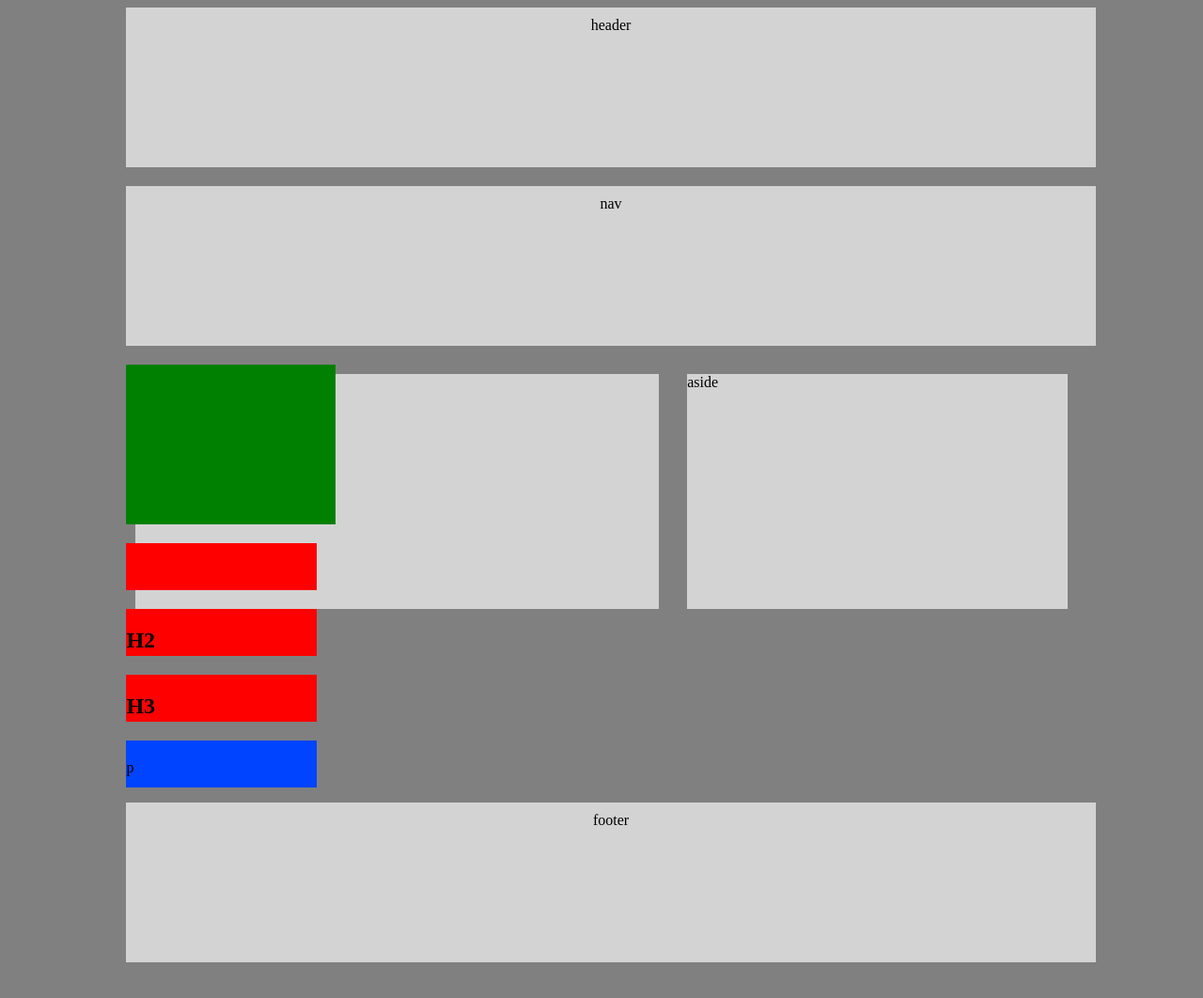
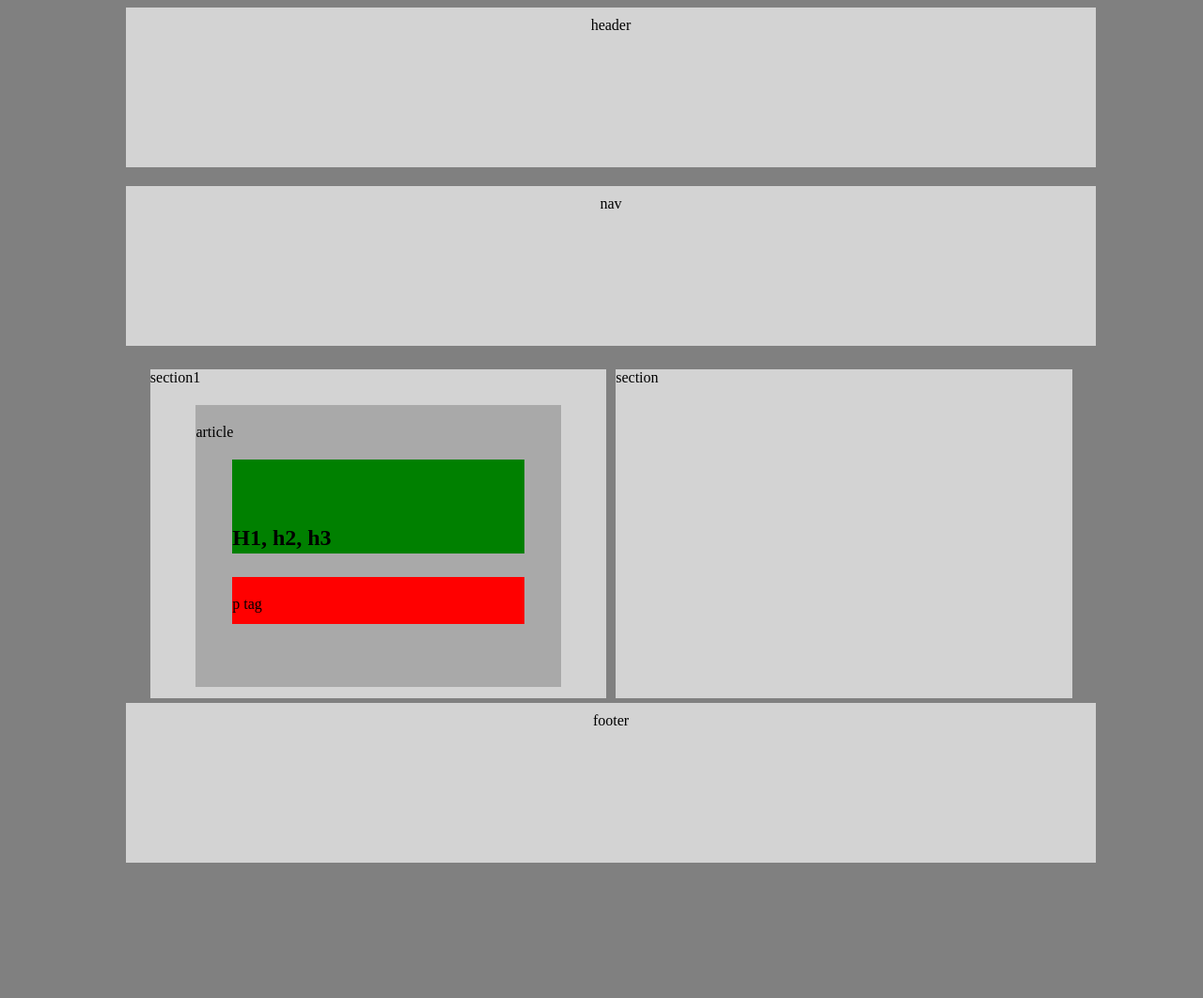
Before and after one commit to shornbeek/HW-Wireframe, a plain HTML site: page index.html in a window 1280 px wide. Shown: the whole page at 94% size. Drawn offline with Linux system fonts and the light colour scheme.

Commit message:
updated wire frame

```diff
--- a/index.html
+++ b/index.html
@@ -9,6 +9,37 @@
 </head>
 <body>
 
+<div class="con">
+    <header>header</header>
+    <nav>nav</nav>
+
+    <div class="section1"> section
+
+
+    </div>
+    <div class="section1">section1
+
+        <div class="article"> article
+            <h2 class="h2">H1, h2, h3</h2>
+            <p> p tag</p>
+        </div>
+    </div>
+    <footer>footer</footer>
+  </div>
+
+
+  </div>
+</div>
+
+
+
+
+</body>
+</html>
+
+
+
+  <!--
  <div class="container">
     <header>header</header>
     <nav>nav</nav>
@@ -26,18 +57,9 @@
      <p>p</p>
 
       </div>
-     </div>
-
-     <footer>footer</footer>
-
-    </div>
+     </div> -->
 
 
-
-
-
-</body>
-</html>
 
 
 <!-- 1. Your HTML should have each of the following sections:
--- a/style.css
+++ b/style.css
@@ -8,10 +8,103 @@ header {
     margin-bottom: 20px;
 }
 
+.con  {
+ width: 80%;
+ margin: 0 10% 20% 10%;
+
+}
+
 body {
     background-color: gray;
 }
 
+nav {
+    width: 100%;
+    height: 150px;
+    background-color: lightgray;
+    text-align: center;
+    padding: 10px;
+    vertical-align: middle;
+    margin-bottom: 20px;
+    position: relative;
+}
+
+/* .section {
+    width: 48%;
+    height: 350px;
+    background-color: lightgray;
+    margin: 5px;
+    position: relative;
+
+} */
+
+.section1 {
+    width: 48%;
+    height: 350px;
+    background-color: lightgray;
+    margin: 5px;
+    float: right;
+    position: relative;
+    float: right;
+}
+
+.article {
+    width: 100%;
+    position: absolute;
+    width: 80%;
+    height: 80%;
+    background-color: darkgray;
+    padding-top: 20px;
+    margin-top: 20px;
+    margin-right: 10%;
+    margin-left: 10%;
+
+
+}
+
+.h2 {
+    position: relative;
+    width: 80%;
+    height: 20px;
+    background-color: green;
+    padding-top: 70px;
+    margin-top: 20px;
+    margin-right: 10%;
+    margin-left: 10%;
+    padding-bottom: 10px;
+
+}
+
+
+p {
+    position: absolute;
+    width: 80%;
+    height: 30px;
+    background-color: red;
+    padding-top: 20px;
+    margin-top: 5px;
+    margin-right: 10%;
+    margin-left: 10%;
+
+}
+
+
+footer {
+    width: 100%;
+    height: 150px;
+    background-color: lightgray;
+    text-align: center;
+    padding: 10px;
+    vertical-align: middle;
+    margin-bottom: 20px;
+    overflow: auto;
+    margin-bottom: 20%;
+    margin-top: 20px
+}
+
+
+
+/*
 nav {
     width: 100%;
     height: 150px;
@@ -38,7 +131,6 @@ aside {
     background-color: lightgray;
     margin: 10px;
     position: relative;
-
 }
 
 .container {
@@ -89,4 +181,4 @@ p {
     background-color: rgb(0, 68, 255);
     padding-top: 20px;
     margin-top: 20px;
-}
+} */
```
